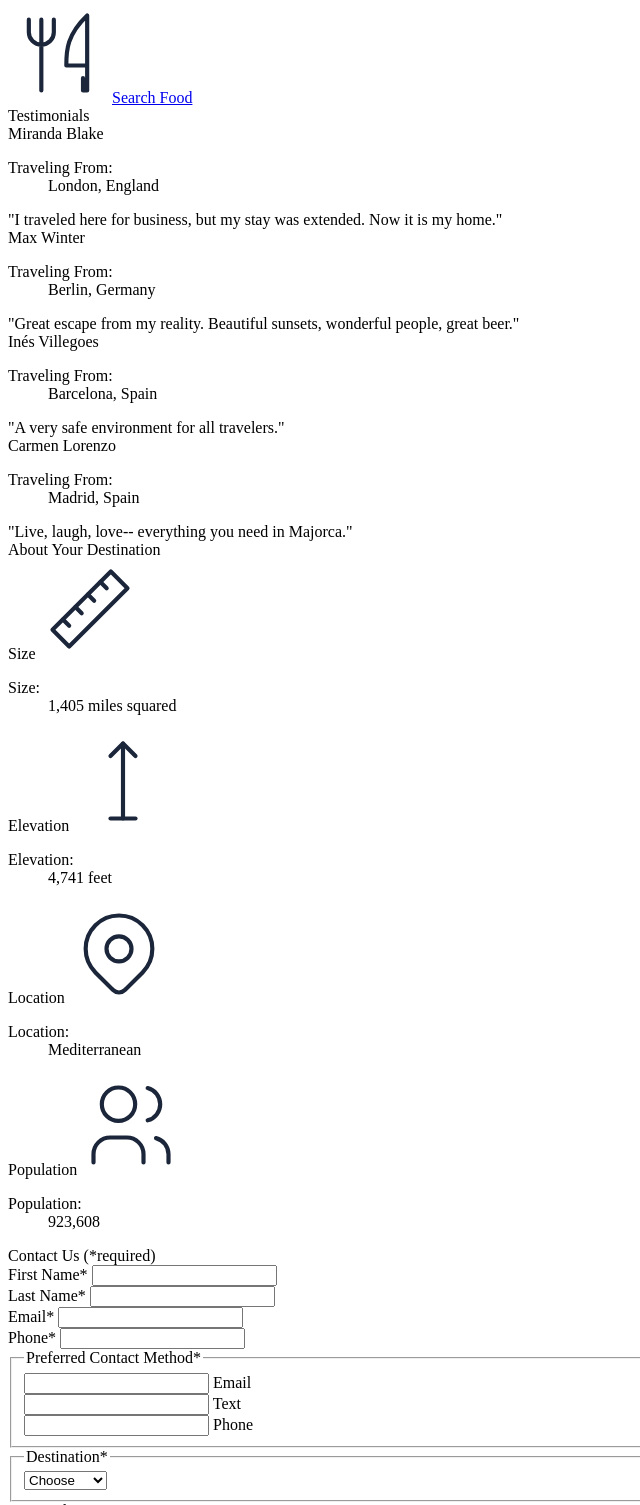
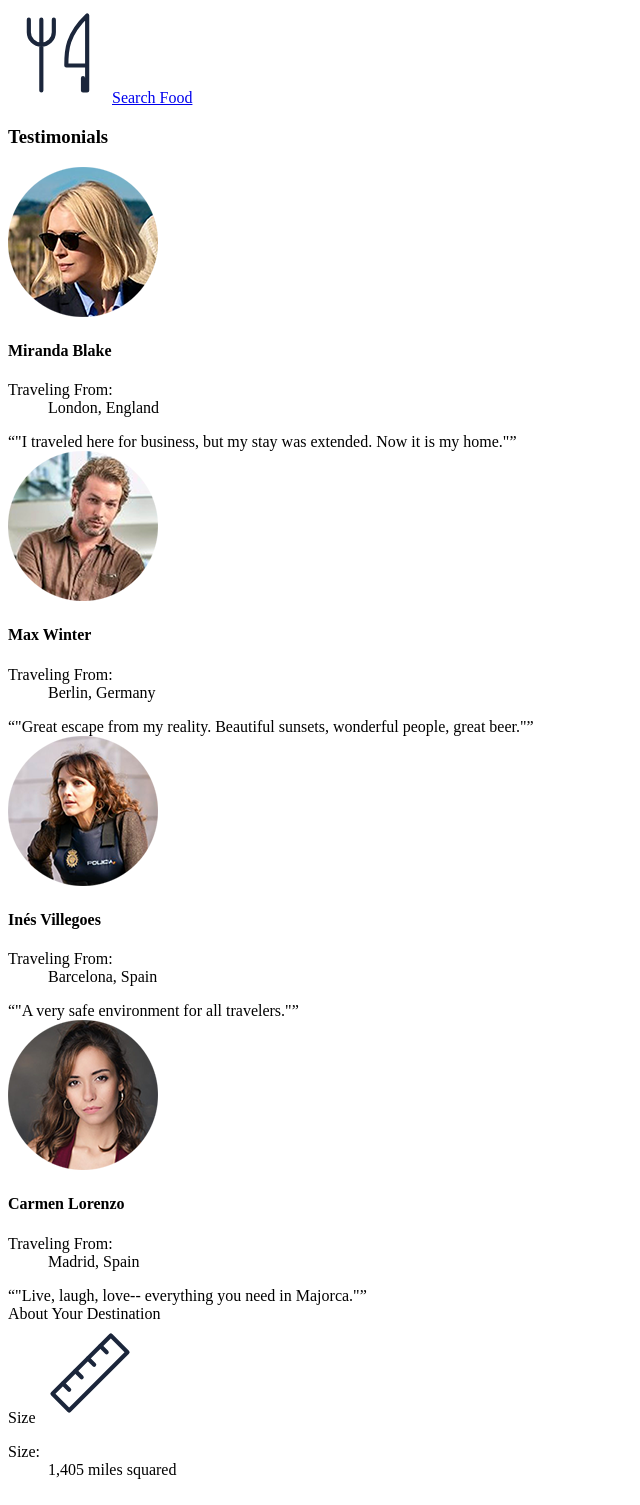
Before and after one commit to cwohr/wonderlust, a plain HTML site: page index.html in a window 1280 px wide. Shown: the part 2570-4075 px from the top of the page, without its empty margins (0-640 px from the left). Drawn offline with Linux system fonts and the light colour scheme.

Commit message:
update index testimonials
added correct semantics and resolution switching images in testimonials

```diff
--- a/index.html
+++ b/index.html
@@ -88,70 +88,66 @@
                 </section>
             </section>
             <section id="testimonials">
-                Testimonials
+                <h3>Testimonials</h3>
 
                 <section>
-                    <!--Responsive Image for resolution switching
-                        images/miranda-blake-L.png"
-                        images/miranda-blake-S.png 404w
-                        images/miranda-blake-M.png 920w
-                        images/miranda-blake-L.png 1280w
-                    -->
+                    <img
+                    src="images/miranda-blake-L.png"
+                    srcset="images/miranda-blake-S.png 404w, images/miranda-blake-M.png 920w, images/miranda-blake-L.png 1280w"
+                    sizes="(max-width: 920px) 404px, (max-width: 1280px) 920px, 1280px"
+                    alt="Miranda Blake">
                         <div>
-                        Miranda Blake
+                        <h4>Miranda Blake</h4>
                         <dl>
                             <dt>Traveling From:</dt>
                             <dd>London, England</dd>
                         </dl>
-                        "I traveled here for business, but my stay was extended. Now it is my home."
+                        <q>"I traveled here for business, but my stay was extended. Now it is my home."</q>
                     </div>
                 </section>
                 <section>
-                    <!--Responsive Image for resolution switching
-                        images/max-winter-L.png
-                        images/max-winter-S.png 404w
-                        images/max-winter-M.png 920w
-                        images/max-winter-L.png 1280w
-                    -->
+                    <img
+                    src="images/max-winter-L.png"
+                    srcset="images/max-winter-S.png 404w, images/max-winter-M.png 920w, images/max-winter-L.png 1280w"
+                    sizes="(max-width: 920px) 404px, (max-width: 1280px) 920px, 1280px"
+                    alt="Max Winter">
                         <div>
-                        Max Winter
+                        <h4>Max Winter</h4>
                         <dl>
                             <dt>Traveling From:</dt>
                             <dd>Berlin, Germany</dd>
                         </dl>
-                        "Great escape from my reality. Beautiful sunsets, wonderful people, great beer."
+                        <q>"Great escape from my reality. Beautiful sunsets, wonderful people, great beer."</q>
                     </div>
                 </section>
                 <section>
-                    <!--Responsive Image for resolution switching
-                        images/ines-villegoes-L.png
-                        images/ines-villegoes-S.png 404w
-                        images/ines-villegoes-M.png 920w
-                        images/ines-villegoes-L.png 1280w
-                    -->
+                    <img
+                    src="images/ines-villegoes-L.png"
+                    srcset="images/ines-villegoes-S.png 404w, images/ines-villegoes-M.png 920w, images/ines-villegoes-L.png 1280w"
+                    sizes="(max-width: 920px) 404px, (max-width: 1280px) 920px, 1280px"
+                    alt="Inés Villegoes">
                     <div>
-                        Inés Villegoes
+                        <h4>Inés Villegoes</h4>
                         <dl>
                             <dt>Traveling From:</dt>
                             <dd>Barcelona, Spain</dd>
                         </dl>
-                        "A very safe environment for all travelers."
+                        <q>"A very safe environment for all travelers."</q>
                     </div>
                 </section>
                 <section>
-                    <!--Responsive Image for resolution switching
-                        images/carmen-lorenzo-L.png
-                        images/carmen-lorenzo-S.png 404w
-                        images/carmen-lorenzo-M.png 920w
-                        images/carmen-lorenzo-L.png 1280w
-                    -->
+                    <img
+                    src="images/carmen-lorenzo-L.png"
+                    srcset="images/carmen-lorenzo-S.png 404w, images/carmen-lorenzo-M.png 920w, images/carmen-lorenzo-L.png 1280w"
+                    sizes="(max-width: 920px) 404px, (max-width: 1280px) 920px, 1280px"
+                    alt="Carmen Lorenzo">
                         <div>
-                        Carmen Lorenzo
+                        <h4>Carmen Lorenzo</h4>
                         <dl>
                             <dt>Traveling From:</dt>
                             <dd>Madrid, Spain</dd>
                         </dl>
-                        "Live, laugh, love-- everything you need in Majorca."
+                        <q>"Live, laugh, love-- everything you need in Majorca."</q>
                     </div>
                 </section>
             </section>
```
